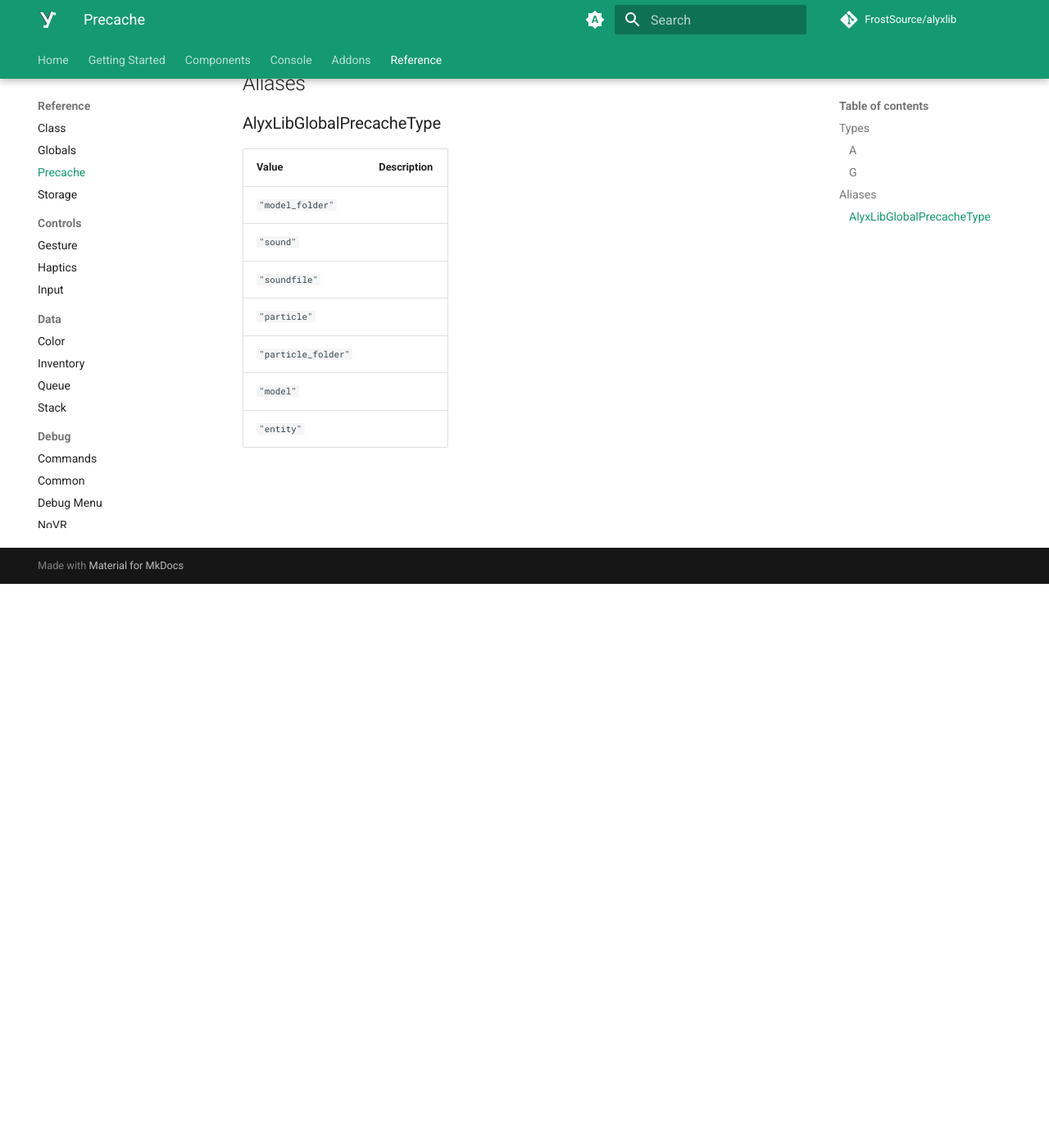
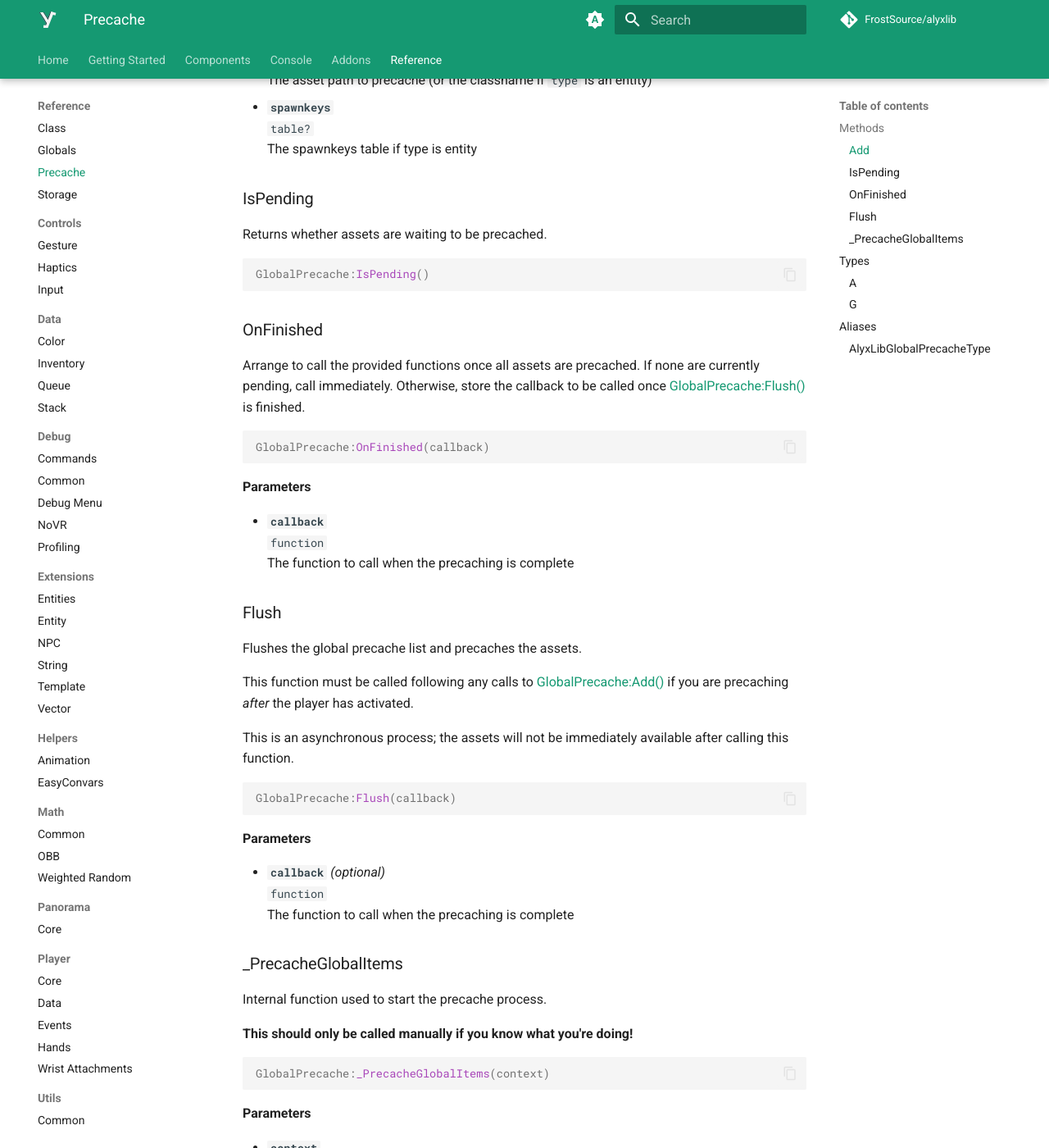
Before and after one commit to FrostSource/alyxlib, an MkDocs documentation site: the page built from docs/reference/precache.md, in a window 1280 px wide and 1400 px high, scrolled down 688 px. Shown: the whole window at 82% size. Built offline with MkDocs 1.6.1 and Material for MkDocs 9.7.7, drawn with Linux system fonts in a browser that asks for light colours; plug-ins that fetch from the network failed and are left out; comment, search, counter and statistics services are not loaded; some of the changed text lies outside the part shown.

Commit message:
chore: update references

````diff
--- a/docs/reference/precache.md
+++ b/docs/reference/precache.md
@@ -1,6 +1,90 @@
 # Precache
 
 > scripts/vscripts/alyxlib/precache.lua
+
+## Methods
+
+### Add
+
+Adds an asset to be precached when the player activates.
+
+If you are precaching *after* the player has activated,
+then you must also call [GlobalPrecache:Flush](lua://GlobalPrecache.Flush)
+after adding assets to be precached.
+
+```lua
+GlobalPrecache:Add(type, path, spawnkeys)
+```
+
+**Parameters**
+
+- **`type`**
+  `AlyxLibGlobalPrecacheType`
+  The type of asset to precache
+- **`path`**
+  `string`
+  The asset path to precache (or the classname if `type` is an entity)
+- **`spawnkeys`**
+  `table?`
+  The spawnkeys table if type is entity
+
+### IsPending
+
+Returns whether assets are waiting to be precached.
+
+```lua
+GlobalPrecache:IsPending()
+```
+
+### OnFinished
+
+Arrange to call the provided functions once all assets are precached.
+If none are currently pending, call immediately. Otherwise, store the callback
+to be called once [GlobalPrecache:Flush()](lua://GlobalPrecache.Flush) is finished.
+
+```lua
+GlobalPrecache:OnFinished(callback)
+```
+
+**Parameters**
+
+- **`callback`**
+  `function`
+  The function to call when the precaching is complete
+
+### Flush
+
+Flushes the global precache list and precaches the assets.
+
+This function must be called following any calls to [GlobalPrecache:Add()](lua://GlobalPrecache.Add)
+if you are precaching *after* the player has activated.
+
+This is an asynchronous process; the assets will not be immediately available after calling this function.
+
+```lua
+GlobalPrecache:Flush(callback)
+```
+
+**Parameters**
+
+- **`callback`** *(optional)*
+  `function`
+  The function to call when the precaching is complete
+
+### _PrecacheGlobalItems
+
+Internal function used to start the precache process.
+
+**This should only be called manually if you know what you're doing!**
+
+```lua
+GlobalPrecache:_PrecacheGlobalItems(context)
+```
+
+**Parameters**
+
+- **`context`**
+  `CScriptPrecacheContext`
 
 ## Types
 
````
Also changed, not shown: docs/reference/debug/debug_menu.md (+62 -0 lines), docs/reference/extensions/string.md (+42 -0 lines), docs/reference/helpers/easyconvars.md (+16 -0 lines), docs/reference/player/core.md (+28 -0 lines).
